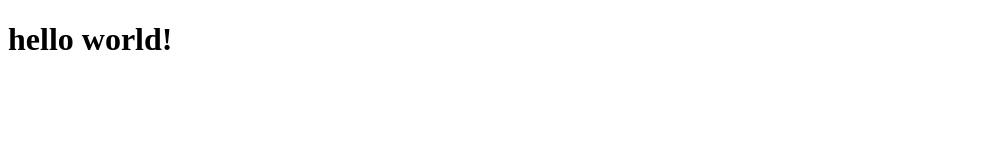
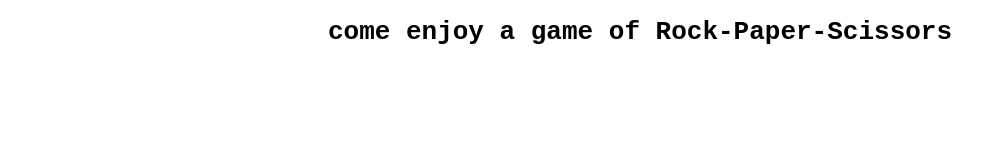
Before and after one commit to l0st-idi0t/Rock-Paper-Scissors, a plain HTML site: page index.html in a window 1280 px wide. Shown: the whole page, without its empty margins (0-1005 px from the left). Drawn offline with Linux system fonts and the light colour scheme.

```diff
--- a/index.css
+++ b/index.css
@@ -0,0 +1,11 @@
+body, html {
+	width: 100%;
+	height: 100%;
+	padding: 0px;
+	margin: 0px;
+}
+
+h1 {
+	font-family: monospace;
+	text-align: center;
+}
--- a/index.html
+++ b/index.html
@@ -8,6 +8,6 @@
 	<script type="text/javascript" src="index.js"></script>
 </head>
 <body>
-	<h1>hello world!</h1>
+	<h1>come enjoy a game of Rock-Paper-Scissors</h1>
 </body>
 </html>
```
Also changed, not shown: 1 other file.
